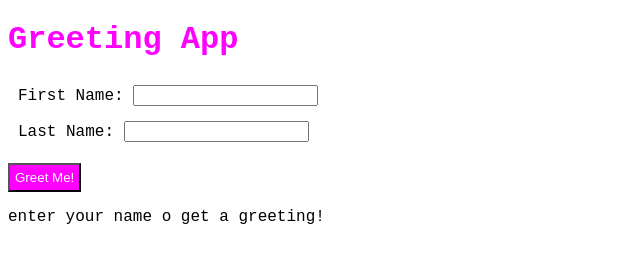
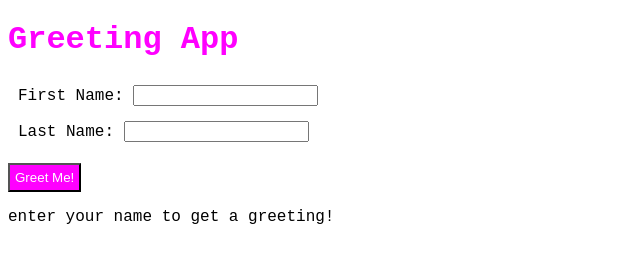
Before and after one commit to Steezli/bootcamp-prep-day-4, a plain HTML site: page index.html in a window 1280 px wide. Shown: the full height of the page, 0-640 px from the left. Drawn offline with Linux system fonts and the light colour scheme.

Commit message:
adjusted to work html and main.js before the previous committo add the main.js

```diff
--- a/index.html
+++ b/index.html
@@ -8,7 +8,6 @@
 <body>
     <h1>Greeting App</h1>
 
-    <!-- first name label and input -->
     <label>
         First Name:
         <input>
@@ -20,11 +19,11 @@
     </label>
 
     <p>
-            <button onclick="greet()">Greet Me!</button>
+    <button onclick="greet()">Greet Me!</button>
     </p>
 
     <p>
-        enter your name o get a greeting!
+        enter your name to get a greeting!
     </p>
 
     <script> src="main.js"</script>
```
Also changed, not shown: main.js (line endings or trailing spaces).
